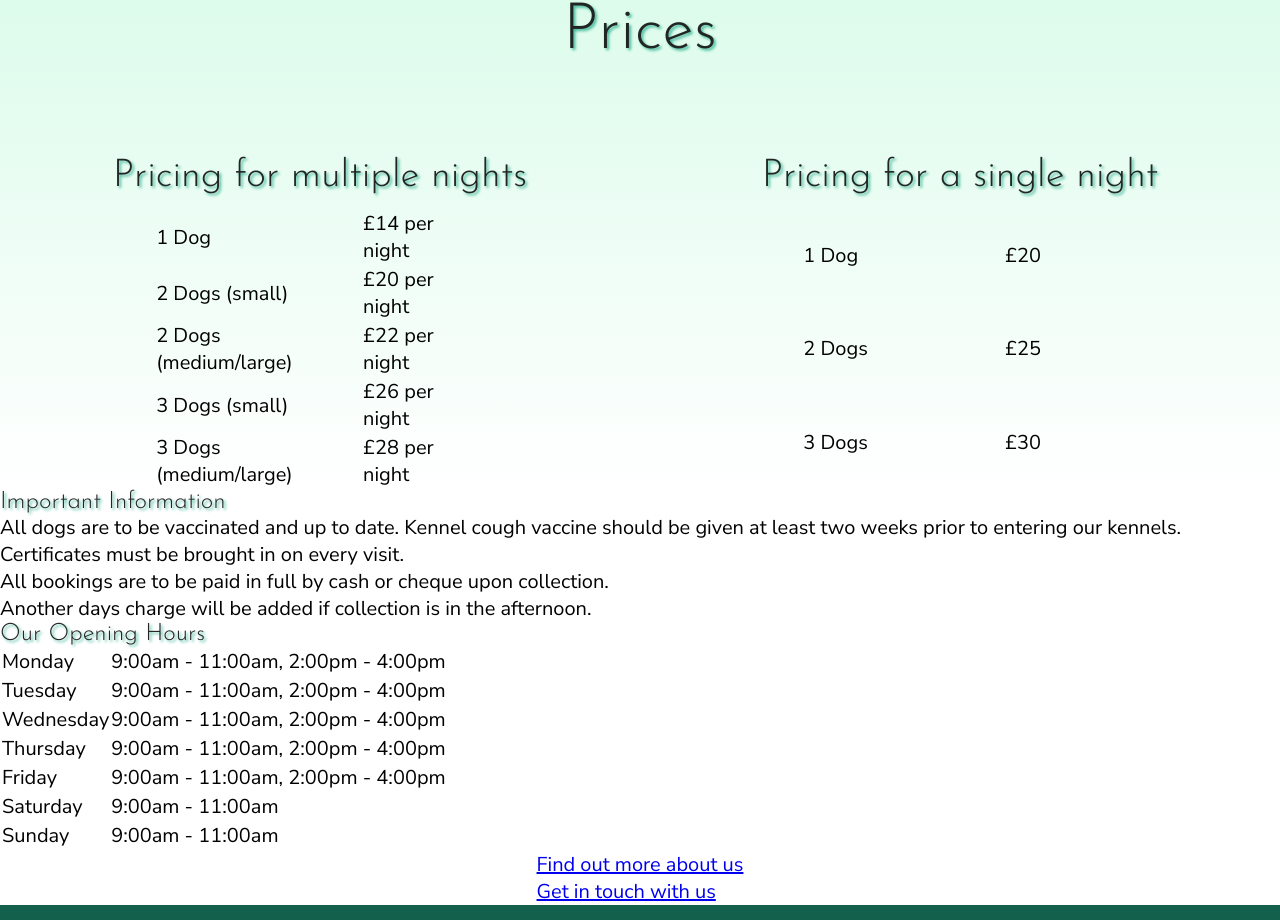
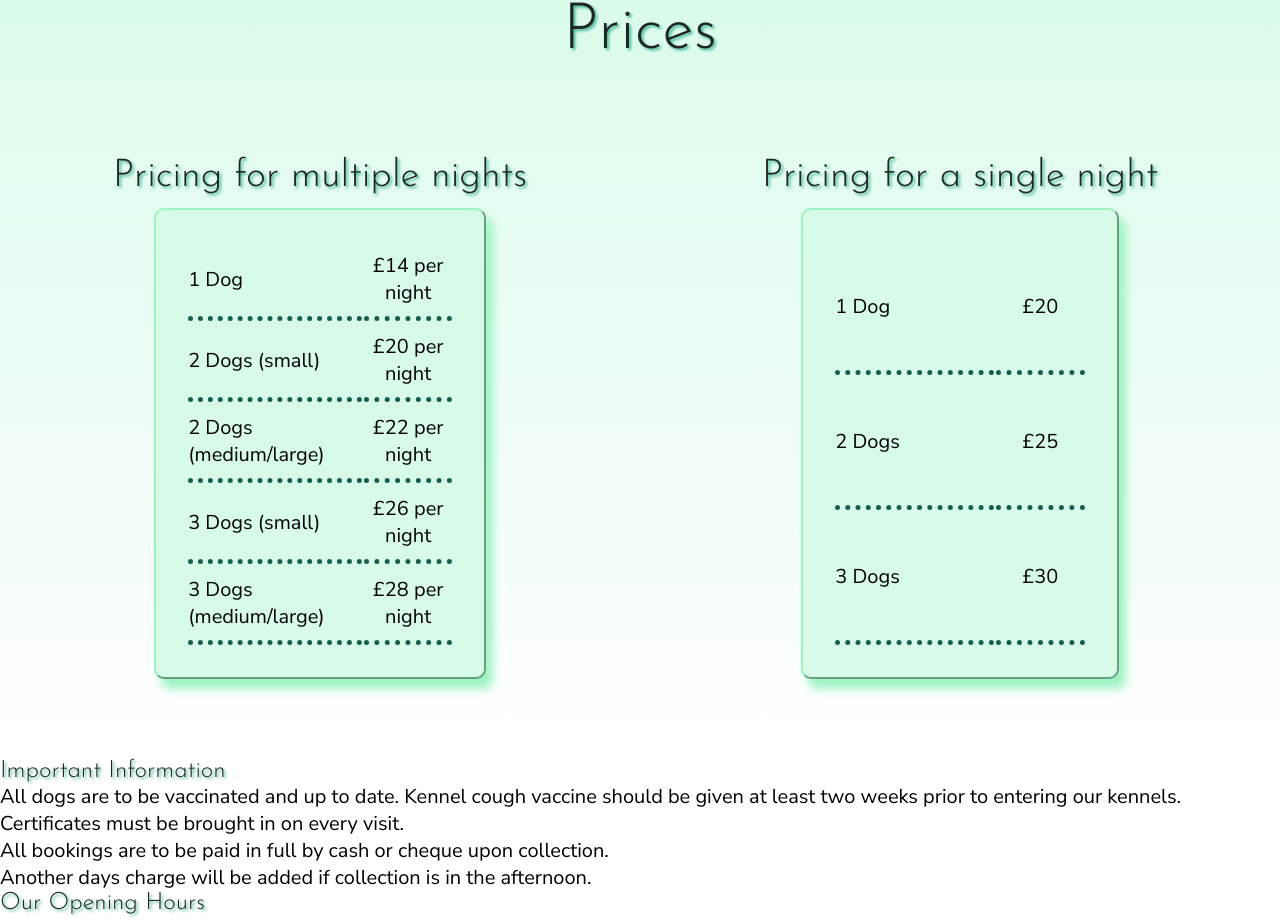
Before and after one commit to Velocima/green-lawns, a React (Create React App) app: page /services in a window 1280 px wide. Shown: the part 920-1840 px from the top of the page. Built offline with nearby package versions, Linux system fonts and the light colour scheme.

Commit message:
further styling added to tables in pricing section

```diff
--- a/src/css/services.css
+++ b/src/css/services.css
@@ -53,7 +53,8 @@
     .services .prices .tables {
       display: grid;
       grid-template-columns: 1fr 1fr;
-      justify-content: center; }
+      justify-content: center;
+      margin-bottom: 10vh; }
       .services .prices .tables .table {
         display: grid;
         justify-content: center;
@@ -63,4 +64,15 @@
           font-size: 3vw; }
         .services .prices .tables .table table {
           justify-self: center;
-          width: 80%; }
+          width: 80%;
+          background-color: #d7fbe8;
+          padding: 30px;
+          border-radius: 10px;
+          box-shadow: 7px 10px 10px #9df3c4;
+          border: 2px outset #9df3c4; }
+          .services .prices .tables .table table tr td {
+            border-bottom: 5px dotted #13614d;
+            border-right: none;
+            padding: 10px 0; }
+          .services .prices .tables .table table tr td:nth-child(2) {
+            text-align: center; }
--- a/src/scss/services.scss
+++ b/src/scss/services.scss
@@ -61,6 +61,7 @@
 			display: grid;
 			grid-template-columns: 1fr 1fr;
 			justify-content: center;
+			margin-bottom: 10vh;
 			.table {
 				display: grid;
 				justify-content: center;
@@ -72,6 +73,21 @@
 				table {
 					justify-self: center;
 					width: 80%;
+					background-color: $container-color;
+					padding: 30px;
+					border-radius: 10px;
+					box-shadow: 7px 10px 10px $container-shadow;
+					border: 2px outset $container-shadow;
+					tr {
+						td {
+							border-bottom: 5px dotted $footer-color;
+							border-right: none;
+							padding: 10px 0;
+						}
+						td:nth-child(2) {
+							text-align: center;
+						}
+					}
 				}
 			}
 		}
```
